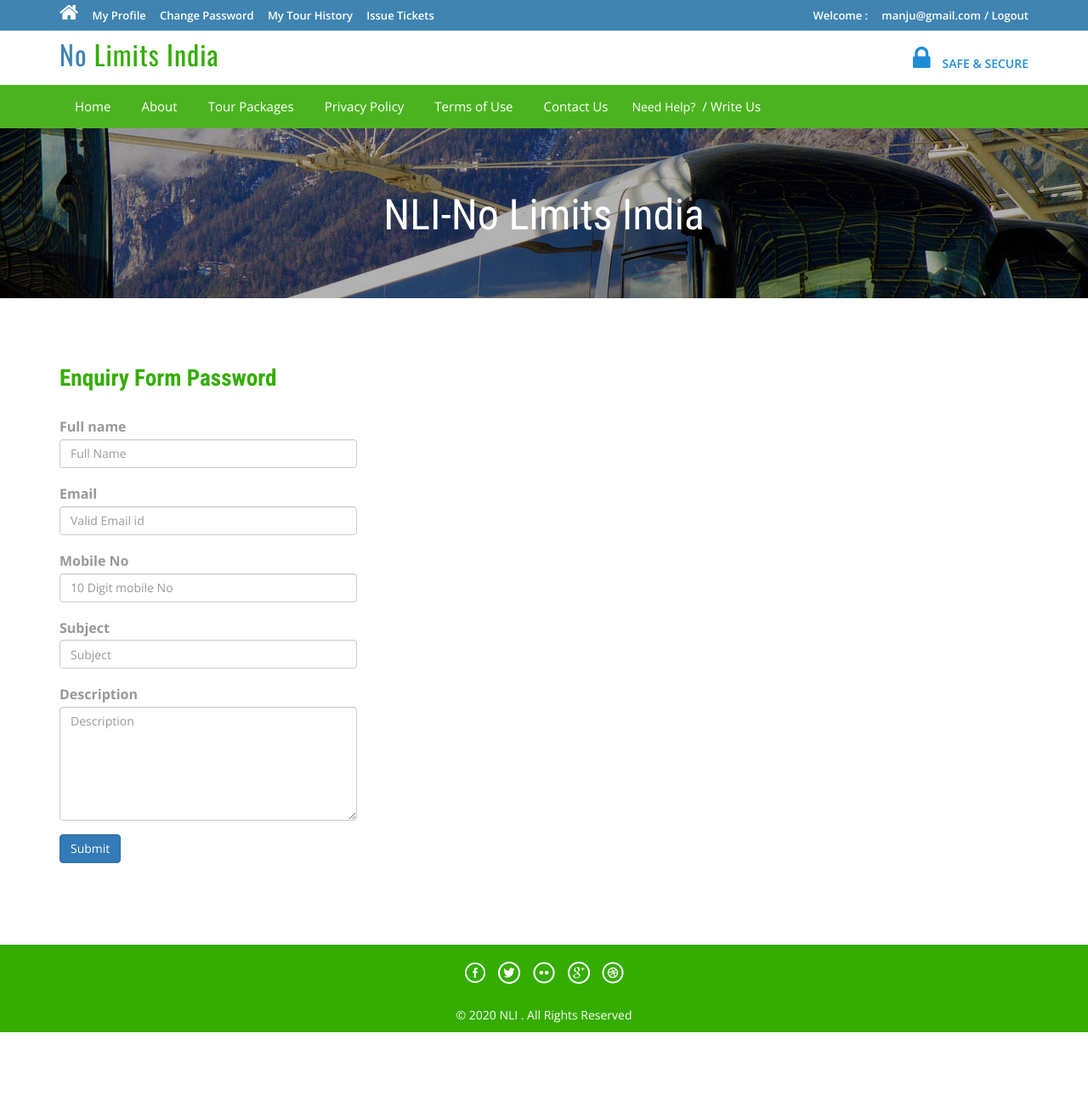
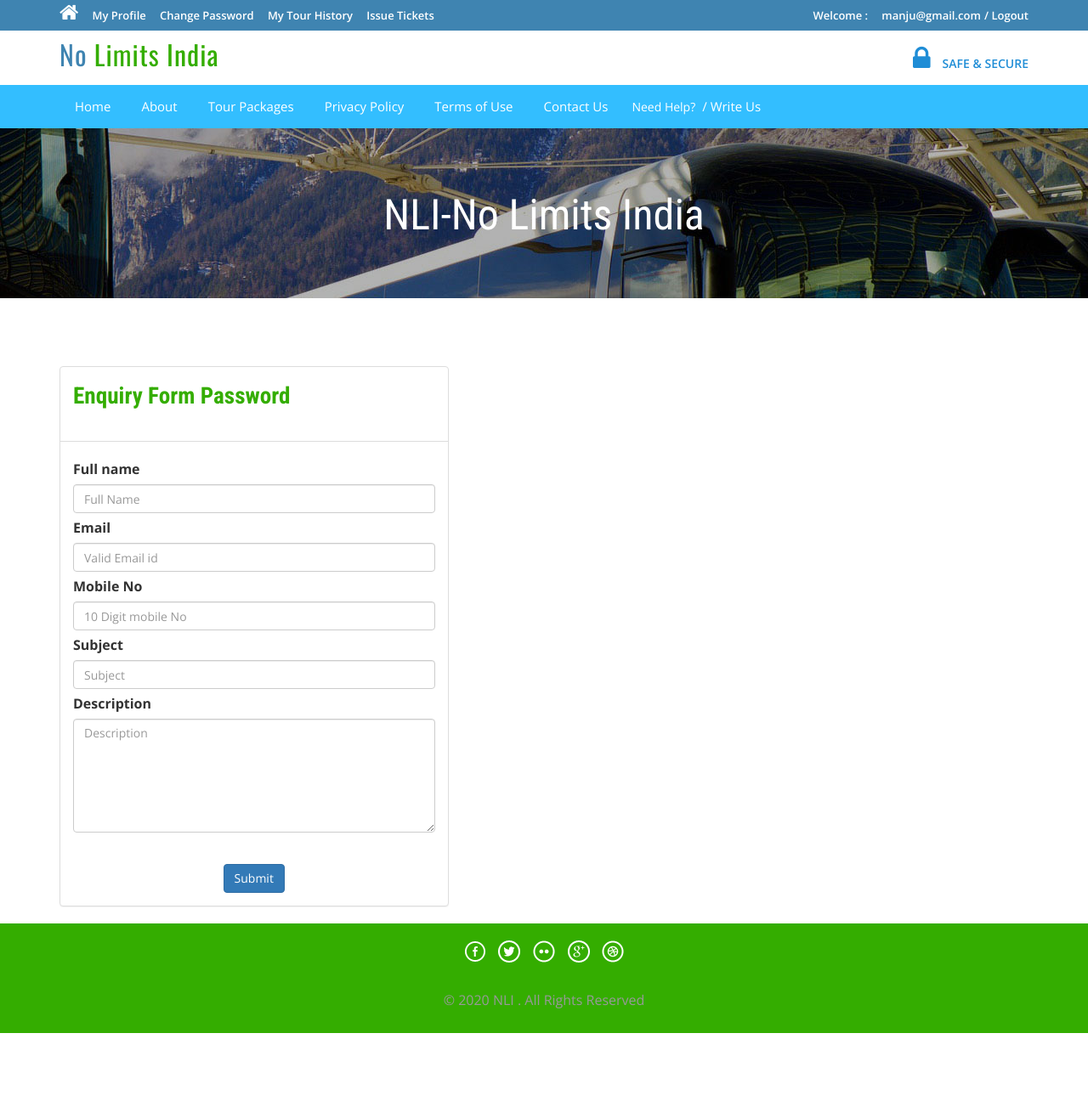
Before and after one commit to jyothiranjan25/nli, a PHP site: page /enquiry.php in a window 1280 px wide. Shown: the whole page at 85% size. Before the commit the page ends 1215 px from the top, so only its background shows below. Run offline with PHP 8.4, Linux system fonts and the light colour scheme; a user stored in the database is signed in; data that the repository does not hold is empty.

Commit message:
heading and enquary page fix

```diff
--- a/admin/index.php
+++ b/admin/index.php
@@ -80,7 +80,7 @@
 		</div>
 	</section>
 
-	<script src="js/jquery.min.js"></script>
+<script src="js/jquery.min.js"></script>
   <script src="js/popper.js"></script>
   <script src="js/bootstrap.min1.js"></script>
   <script src="js/main.js"></script>
--- a/admin/logout.php
+++ b/admin/logout.php
@@ -10,5 +10,5 @@
 }
 unset($_SESSION['alogin']);
 session_destroy(); // destroy session
-header("location:index.php");
+header("location:../index.php");
 ?>
--- a/enquiry.php
+++ b/enquiry.php
@@ -83,34 +83,43 @@
 		<!--- privacy ---->
 		<div class="privacy">
 			<div class="container">
-				<h3 class="wow fadeInDown animated animated" data-wow-delay=".5s" style="visibility: visible; animation-delay: 0.5s; animation-name: fadeInDown;">Enquiry Form Password</h3>
 				<form name="enquiry" method="post">
-					<?php if ($error) { ?><div class="errorWrap"><strong>ERROR</strong>:<?php echo htmlentities($error); ?> </div><?php } else if ($msg) { ?><div class="succWrap"><strong>SUCCESS</strong>:<?php echo htmlentities($msg); ?> </div><?php } ?>
-					<p style="width: 350px;">
+					<div class="row">
+						<div class="col-md-5">
+							<div class="panel panel-default" width="50%">
+								<div class="panel-heading" style="background-color:white; margin-top: 10px;">
+									<h3 class="wow fadeInDown animated animated" data-wow-delay=".5s" style="visibility: visible; animation-delay: 0.5s; animation-name: fadeInDown;">Enquiry Form Password</h3>
+								</div>
+								<div class="panel-body">
+									<?php if ($error) { ?><div class="errorWrap"><strong>ERROR</strong>:<?php echo htmlentities($error); ?> </div><?php } else if ($msg) { ?><div class="succWrap"><strong>SUCCESS</strong>:<?php echo htmlentities($msg); ?> </div><?php } ?>
+									<div class="row">
+										<div class="col-md-12">
+											<b>Full name</b><input type="text" name="fname" class="form-control" id="fname" placeholder="Full Name" required="">
+										</div>
+										<div class="col-md-12">
+											<b>Email</b> <input type="email" name="email" class="form-control" id="email" placeholder="Valid Email id" required="">
+										</div>
+										<div class="col-md-12">
+											<b>Mobile No</b> <input type="text" name="mobileno" class="form-control" id="mobileno" maxlength="10" placeholder="10 Digit mobile No" required="">
+										</div>
+										<div class="col-md-12">
+											<b>Subject</b> <input type="text" name="subject" class="form-control" id="subject" placeholder="Subject" required="">
+										</div>
+										<div class="col-md-12">
+											<b>Description</b> <textarea name="description" class="form-control" rows="6" cols="50" id="description" placeholder="Description" required=""></textarea>
+										</div>
+										<div class="col-md-12">
+											<br>
+										</div>
 
-						<b>Full name</b> <input type="text" name="fname" class="form-control" id="fname" placeholder="Full Name" required="">
-					</p>
-					<p style="width: 350px;">
-						<b>Email</b> <input type="email" name="email" class="form-control" id="email" placeholder="Valid Email id" required="">
-					</p>
-
-					<p style="width: 350px;">
-						<b>Mobile No</b> <input type="text" name="mobileno" class="form-control" id="mobileno" maxlength="10" placeholder="10 Digit mobile No" required="">
-					</p>
-
-					<p style="width: 350px;">
-						<b>Subject</b> <input type="text" name="subject" class="form-control" id="subject" placeholder="Subject" required="">
-					</p>
-					<p style="width: 350px;">
-						<b>Description</b> <textarea name="description" class="form-control" rows="6" cols="50" id="description" placeholder="Description" required=""></textarea>
-					</p>
-
-					<p style="width: 350px;">
-						<button type="submit" name="submit1" class="btn-primary btn">Submit</button>
-					</p>
+									</div>
+									<div align="center">
+										<button type="submit" name="submit1" class="btn-primary btn">Submit</button>
+									</div>
+								</div>
+							</div>
+						</div>
 				</form>
-
-
 			</div>
 		</div>
 		<!--- /privacy ---->
--- a/includes/header.php
+++ b/includes/header.php
@@ -50,13 +50,14 @@
 </div>
 <!--- /header ---->
 <!--- footer-btm ---->
-<div class="footer-btm wow fadeInLeft animated" data-wow-delay=".5s">
+<div class="footer-btm wow fadeInLeft animated" data-wow-delay=".5s" style="background-color:#33BEFF;">
 	<div class="container">
 	<div class="navigation">
 			<nav class="navbar navbar-default">
 				<!-- Brand and toggle get grouped for better mobile display -->
-				<div class="navbar-header">
-				  <button type="button" class="navbar-toggle collapsed" data-toggle="collapse" data-target="#bs-example-navbar-collapse-1">
+				<div class="navbar-header" style="background-color:#33BEFF;">
+				  <button
+				  type="button" class="navbar-toggle collapsed" data-toggle="collapse" data-target="#bs-example-navbar-collapse-1" >
 					<span class="sr-only">Toggle navigation</span>
 					<span class="icon-bar"></span>
 					<span class="icon-bar"></span>
@@ -64,7 +65,7 @@
 				  </button>
 				</div>
 				<!-- Collect the nav links, forms, and other content for toggling -->
-				<div class="collapse navbar-collapse nav-wil" id="bs-example-navbar-collapse-1">
+				<div class="collapse navbar-collapse nav-wil" id="bs-example-navbar-collapse-1" style="background-color:#33BEFF;">
 					<nav class="cl-effect-1">
 						<ul class="nav navbar-nav">
 							<li><a href="index.php">Home</a></li>
```
